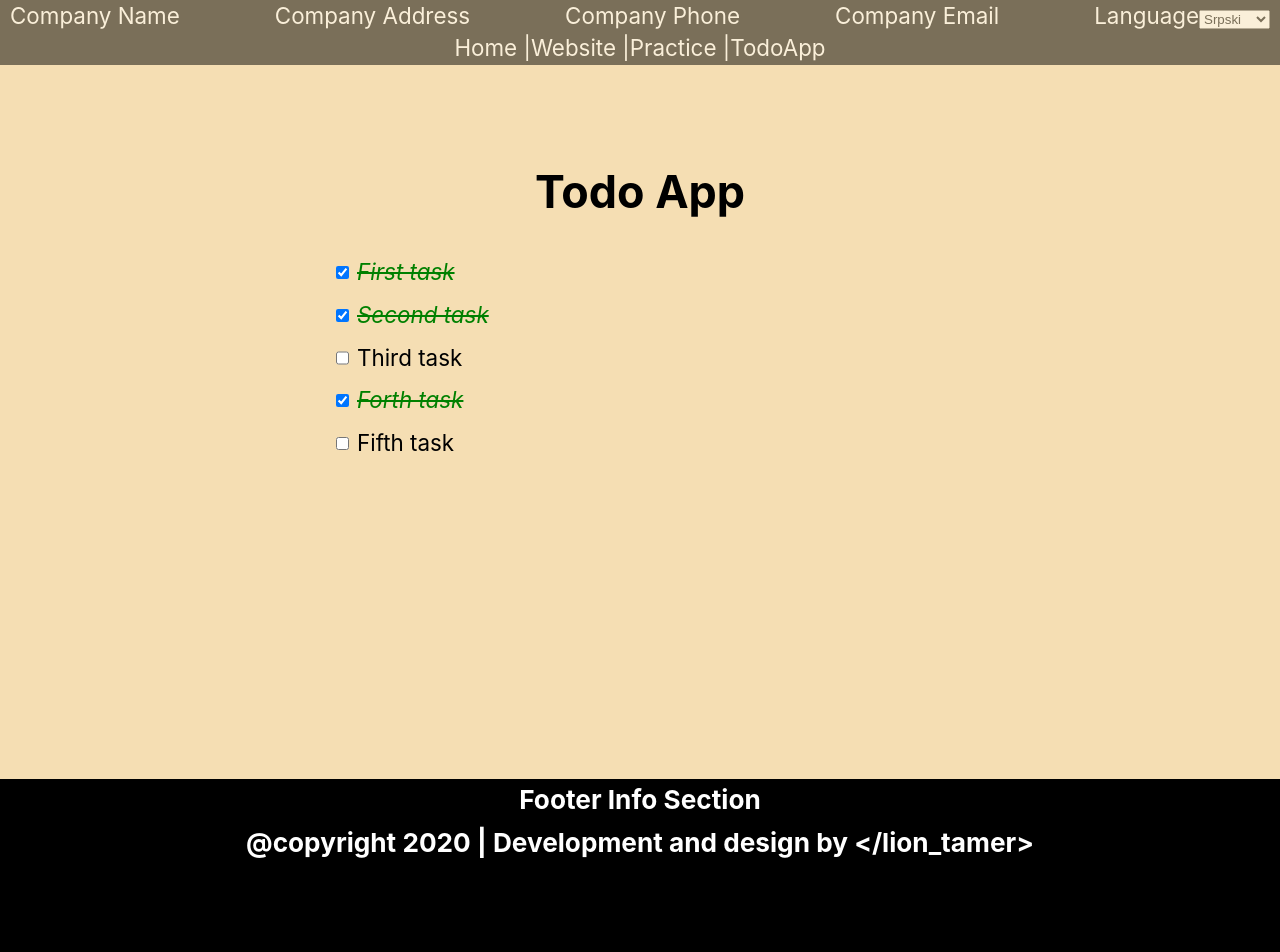
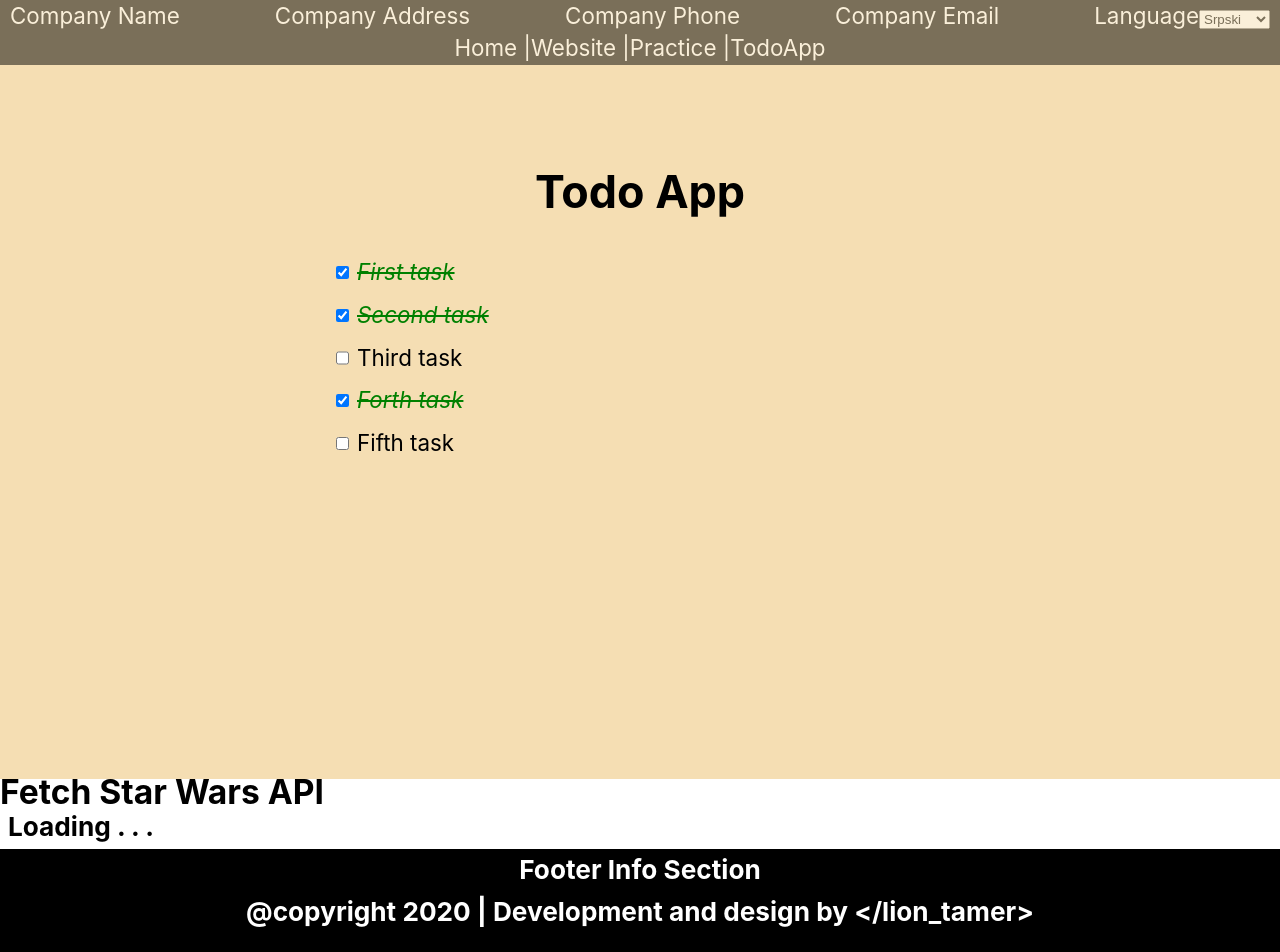
Before and after one commit to itobuka-vm/RT-T, a React (Create React App) app: page /todoapp in a window 1280 px wide. Shown: the top 952 px of the page. Built offline with nearby package versions, Linux system fonts and the light colour scheme; no server answers.

Commit message:
fetching api

```diff
--- /dev/null
+++ b/src/components/main/ApiFetcher.js
@@ -0,0 +1,36 @@
+import React from "react"
+
+class ApiFetcher extends React.Component {
+  constructor() {
+    super()
+    this.state = {
+      loading: false,
+      character: {}
+    }
+  }
+
+  componentDidMount() {
+    this.setState({ loading: true })
+
+    fetch("https://swapi.dev/api/people/1")
+      .then((response) => response.json())
+      .then((data) => {
+        this.setState({
+          loading: false,
+          character: data
+        })
+      })
+  }
+
+  render() {
+    return (
+      <div>
+        <h3>
+          {this.state.loading ? "Loading . . . " : this.state.character.name}
+        </h3>
+      </div>
+    )
+  }
+}
+
+export default ApiFetcher
--- a/src/views/TodoApp.js
+++ b/src/views/TodoApp.js
@@ -6,6 +6,9 @@ import TodoItem from "./../components/main/TodoItem"
 
 //import data - fake JSON/dummy DB
 import dataToDos from "./../data/dataToDos"
+
+//fetch API
+import ApiFetcher from "./../components/main/ApiFetcher"
 
 //class based component
 class TodoApp extends React.Component {
@@ -52,6 +55,8 @@ class TodoApp extends React.Component {
           <h1 style={{ textAlign: "center", padding: "1em 0" }}>Todo App</h1>
           {todoItems}
         </div>
+        <h2>Fetch Star Wars API</h2>
+        <ApiFetcher />
       </div>
     )
   }
```
